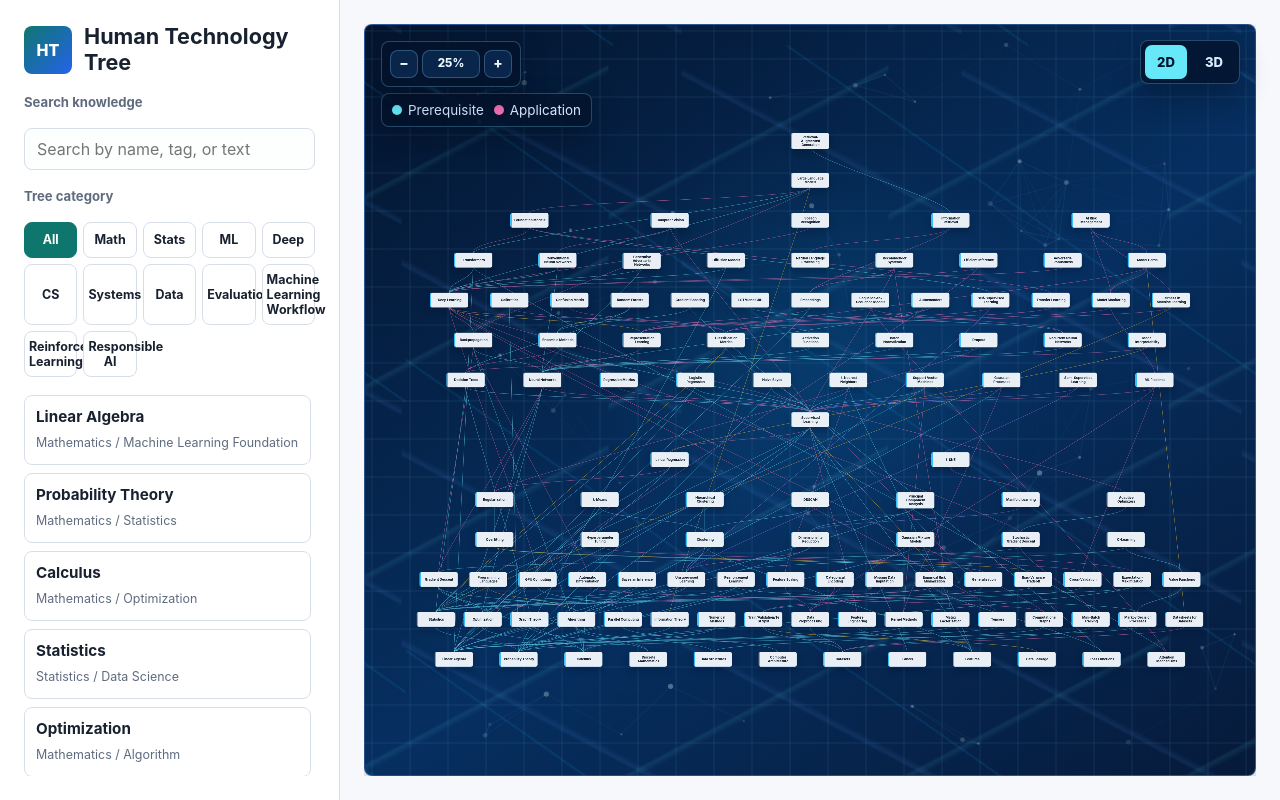
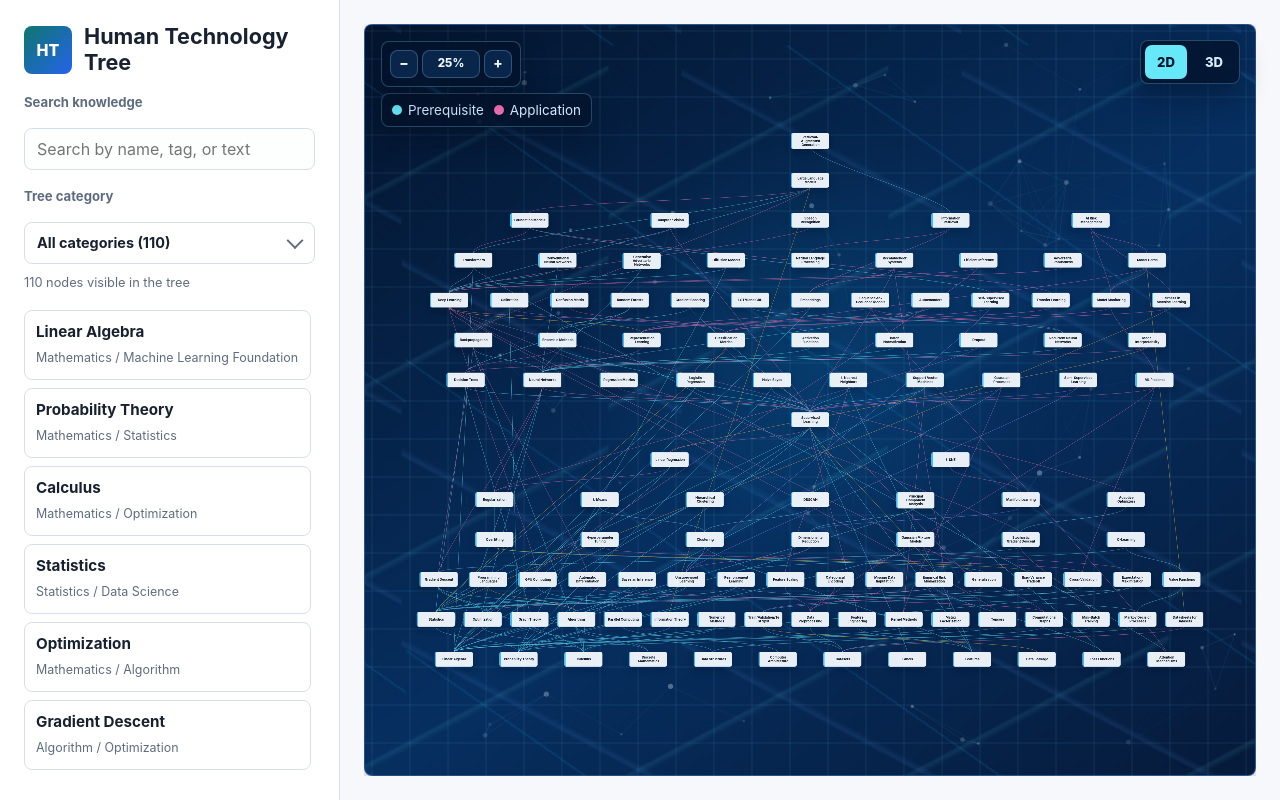
Before and after one commit to JacobXXI/HumanTechTree, a Next.js app: page / in a window 1280 px wide. Built offline with nearby package versions, Linux system fonts and the light colour scheme.

Commit message:
Improve category filtering and 3D focus

```diff
--- a/app/base.css
+++ b/app/base.css
@@ -31,7 +31,8 @@ body {
 }
 
 button,
-input {
+input,
+select {
   font: inherit;
 }
 
@@ -123,32 +124,52 @@ h3 {
   box-shadow: 0 0 0 3px rgba(15, 118, 110, 0.14);
 }
 
-.filter-group {
-  display: grid;
-  grid-template-columns: repeat(5, minmax(0, 1fr));
-  gap: 6px;
+.filter-select {
+  position: relative;
 }
 
-.filter-button,
+.filter-select::after {
+  position: absolute;
+  top: 50%;
+  right: 14px;
+  width: 10px;
+  height: 10px;
+  border-right: 2px solid var(--muted);
+  border-bottom: 2px solid var(--muted);
+  pointer-events: none;
+  content: "";
+  transform: translateY(-70%) rotate(45deg);
+}
+
+.filter-select-input,
 .node-button {
   border: 1px solid var(--line);
   border-radius: 8px;
   color: var(--ink);
   background: #ffffff;
-  cursor: pointer;
 }
 
-.filter-button {
-  min-height: 36px;
-  padding: 7px 4px;
-  font-size: 0.78rem;
+.filter-select-input {
+  width: 100%;
+  min-height: 42px;
+  padding: 10px 40px 10px 12px;
+  appearance: none;
+  cursor: pointer;
+  font-size: 0.9rem;
   font-weight: 700;
 }
 
-.filter-button.is-active {
+.filter-select-input:focus {
   border-color: var(--teal);
-  color: #ffffff;
-  background: var(--teal);
+  outline: none;
+  box-shadow: 0 0 0 3px rgba(15, 118, 110, 0.14);
+}
+
+.filter-summary {
+  margin: -8px 0 0;
+  color: var(--muted);
+  font-size: 0.8rem;
+  line-height: 1.4;
 }
 
 .node-list {
--- a/components/knowledge-tree/knowledge-cone.tsx
+++ b/components/knowledge-tree/knowledge-cone.tsx
@@ -285,15 +285,17 @@ class ConeCanvasRenderer {
   }
 
   private easeCamera(deltaSeconds: number) {
-    const easing = deltaSeconds ? 1 - Math.exp(-deltaSeconds * 14) : 0.24;
+    const easing = deltaSeconds
+      ? clamp(1 - Math.exp(-deltaSeconds * 10.5), 0.08, 0.2)
+      : 0.18;
     const step = (current: number, target: number, threshold: number) => {
       const next = current + (target - current) * easing;
       return Math.abs(target - next) < threshold ? target : next;
     };
 
-    this.camera.yaw = step(this.camera.yaw, this.targetCamera.yaw, 0.0008);
-    this.camera.viewOffsetY = step(this.camera.viewOffsetY, this.targetCamera.viewOffsetY, 0.12);
-    this.camera.zoom = step(this.camera.zoom, this.targetCamera.zoom, 0.0012);
+    this.camera.yaw = step(this.camera.yaw, this.targetCamera.yaw, 0.0004);
+    this.camera.viewOffsetY = step(this.camera.viewOffsetY, this.targetCamera.viewOffsetY, 0.08);
+    this.camera.zoom = step(this.camera.zoom, this.targetCamera.zoom, 0.0008);
   }
 
   private syncCameraToTarget() {
@@ -489,25 +491,25 @@ class ConeCanvasRenderer {
 
   private drawNodes(projectedNodes: ProjectedNode[], relatedIds: Set<string>) {
     this.hitTargets = [];
-    const radii = projectedNodes.map(({ projected }) => projected.radius);
-    const minimumRadius = Math.min(...radii);
-    const maximumRadius = Math.max(...radii);
+    const scales = projectedNodes.map(({ projected }) => projected.scale);
+    const minimumScale = Math.min(...scales);
+    const maximumScale = Math.max(...scales);
     projectedNodes
       .sort((left, right) => left.projected.depth - right.projected.depth)
       .forEach(({ domain, id, projected }) => {
         const selected = id === this.selectedId;
         const related = Boolean(this.selectedId && relatedIds.has(id));
-        const depthProgress = maximumRadius === minimumRadius
+        const proximity = maximumScale === minimumScale
           ? 1
-          : (projected.radius - minimumRadius) / (maximumRadius - minimumRadius);
-        const depthOpacity = 0.03 + Math.pow(depthProgress, 1.8) * 0.97;
+          : (projected.scale - minimumScale) / (maximumScale - minimumScale);
+        const depthOpacity = 0.012 + Math.pow(proximity, 2.8) * 0.988;
         const opacity = !this.selectedId
-          ? depthOpacity
+          ? Math.max(0.012, depthOpacity * 0.94)
           : selected
             ? 1
             : related
-              ? Math.max(0.42, depthOpacity)
-              : Math.max(0.08, depthOpacity * 0.26);
+              ? Math.max(0.3, depthOpacity * 0.9)
+              : Math.max(0.024, depthOpacity * 0.14);
         const radius = projected.radius * (selected ? 1.6 : related ? 1.22 : 1);
         const color = this.layout.domainColors.get(domain) ?? "#cbd5e1";
 
@@ -680,8 +682,8 @@ export function KnowledgeCone({
 
     if (pointer.distance <= 4) return;
 
-    renderer.setYaw(pointer.startYaw + deltaX * 0.0072);
-    renderer.setViewOffsetY(pointer.startOffsetY + deltaY * 0.9);
+    renderer.setYaw(pointer.startYaw + deltaX * 0.006);
+    renderer.setViewOffsetY(pointer.startOffsetY + deltaY * 0.72);
     renderer.renderFrame();
   };
 
@@ -716,13 +718,14 @@ export function KnowledgeCone({
 
     event.preventDefault();
     const deltaMultiplier = event.deltaMode === 1 ? 18 : 1;
+    const wheelDelta = clamp(event.deltaY * deltaMultiplier, -72, 72);
     if (event.ctrlKey || event.metaKey) {
       renderer.setZoom(
-        renderer.getTargetCamera().zoom * Math.exp(-event.deltaY * deltaMultiplier * 0.0014)
+        renderer.getTargetCamera().zoom * Math.exp(-wheelDelta * 0.0011)
       );
     } else {
       renderer.setViewOffsetY(
-        renderer.getTargetCamera().viewOffsetY - event.deltaY * deltaMultiplier
+        renderer.getTargetCamera().viewOffsetY - wheelDelta * 0.82
       );
     }
     renderer.renderFrame();
--- a/components/knowledge-tree/knowledge-filters.tsx
+++ b/components/knowledge-tree/knowledge-filters.tsx
@@ -1,36 +1,32 @@
+interface CategoryOption {
+  count: number;
+  label: string;
+  value: string;
+}
+
 interface KnowledgeFiltersProps {
   activeCategory: string;
-  categories: string[];
+  id: string;
   onChange: (category: string) => void;
+  options: CategoryOption[];
 }
 
-const labels: Record<string, string> = {
-  "Computer Science": "CS",
-  "Computing Systems": "Systems",
-  "Data Science": "Data",
-  Mathematics: "Math",
-  Statistics: "Stats",
-  "Machine Learning": "ML",
-  "Deep Learning": "Deep",
-  Other: "Other"
-};
-
-export function KnowledgeFilters({ activeCategory, categories, onChange }: KnowledgeFiltersProps) {
+export function KnowledgeFilters({ activeCategory, id, onChange, options }: KnowledgeFiltersProps) {
   return (
-    <div className="filter-group" aria-label="Filter tree by category">
-      {["all", ...categories].map((category) => (
-        <button
-          aria-label={category === "all" ? "All categories" : category}
-          aria-pressed={category === activeCategory}
-          className={`filter-button${category === activeCategory ? " is-active" : ""}`}
-          key={category}
-          onClick={() => onChange(category)}
-          title={category === "all" ? "All categories" : category}
-          type="button"
-        >
-          {category === "all" ? "All" : labels[category] ?? category}
-        </button>
-      ))}
+    <div className="filter-select">
+      <select
+        aria-label="Filter tree by category"
+        className="filter-select-input"
+        id={id}
+        onChange={(event) => onChange(event.target.value)}
+        value={activeCategory}
+      >
+        {options.map((option) => (
+          <option key={option.value} value={option.value}>
+            {option.label} ({option.count})
+          </option>
+        ))}
+      </select>
     </div>
   );
 }
--- a/components/knowledge-tree/knowledge-sidebar.tsx
+++ b/components/knowledge-tree/knowledge-sidebar.tsx
@@ -3,7 +3,13 @@ import type { KnowledgeNode } from "@/lib/knowledge/types";
 
 interface KnowledgeSidebarProps {
   activeCategory: string;
-  categories: string[];
+  categoryOptions: Array<{
+    count: number;
+    label: string;
+    value: string;
+  }>;
+  filteredNodeCount: number;
+  matchingNodeCount: number;
   nodes: KnowledgeNode[];
   query: string;
   selectedId: string | null;
@@ -13,6 +19,10 @@ interface KnowledgeSidebarProps {
 }
 
 export function KnowledgeSidebar(props: KnowledgeSidebarProps) {
+  const summary = props.query
+    ? `${props.matchingNodeCount} of ${props.filteredNodeCount} visible nodes match`
+    : `${props.filteredNodeCount} nodes visible in the tree`;
+
   return (
     <aside className="navigator" aria-label="Knowledge navigator">
       <div className="brand">
@@ -28,12 +38,14 @@ export function KnowledgeSidebar(props: KnowledgeSidebarProps) {
         type="search"
         value={props.query}
       />
-      <span className="search-label">Tree category</span>
+      <label className="search-label" htmlFor="categorySelect">Tree category</label>
       <KnowledgeFilters
         activeCategory={props.activeCategory}
-        categories={props.categories}
+        id="categorySelect"
         onChange={props.onCategoryChange}
+        options={props.categoryOptions}
       />
+      <p className="filter-summary" role="status">{summary}</p>
       <nav className="node-list" aria-label="Knowledge nodes">
         {props.nodes.length ? (
           props.nodes.map((node) => (
--- a/components/knowledge-tree/knowledge-tree-page.tsx
+++ b/components/knowledge-tree/knowledge-tree-page.tsx
@@ -59,6 +59,17 @@ export function KnowledgeTreePage({ data }: { data: KnowledgeData }) {
     ...preferredCategories.filter((item) => availableCategories.includes(item)),
     ...availableCategories.filter((item) => !preferredCategories.includes(item))
   ];
+  const categoryOptions = useMemo(
+    () => [
+      { count: data.nodes.length, label: "All categories", value: "all" },
+      ...categories.map((item) => ({
+        count: data.nodes.filter((node) => matchesCategory(node, item)).length,
+        label: item,
+        value: item
+      }))
+    ],
+    [categories, data.nodes]
+  );
   const openNode = openDetailId ? nodeIndex.get(openDetailId) : null;
 
   useEffect(() => {
@@ -75,7 +86,9 @@ export function KnowledgeTreePage({ data }: { data: KnowledgeData }) {
     <main className="app-shell">
       <KnowledgeSidebar
         activeCategory={category}
-        categories={categories}
+        categoryOptions={categoryOptions}
+        filteredNodeCount={categoryNodes.length}
+        matchingNodeCount={nodes.length}
         nodes={nodes}
         onCategoryChange={setCategory}
         onOpen={openDetails}
```
